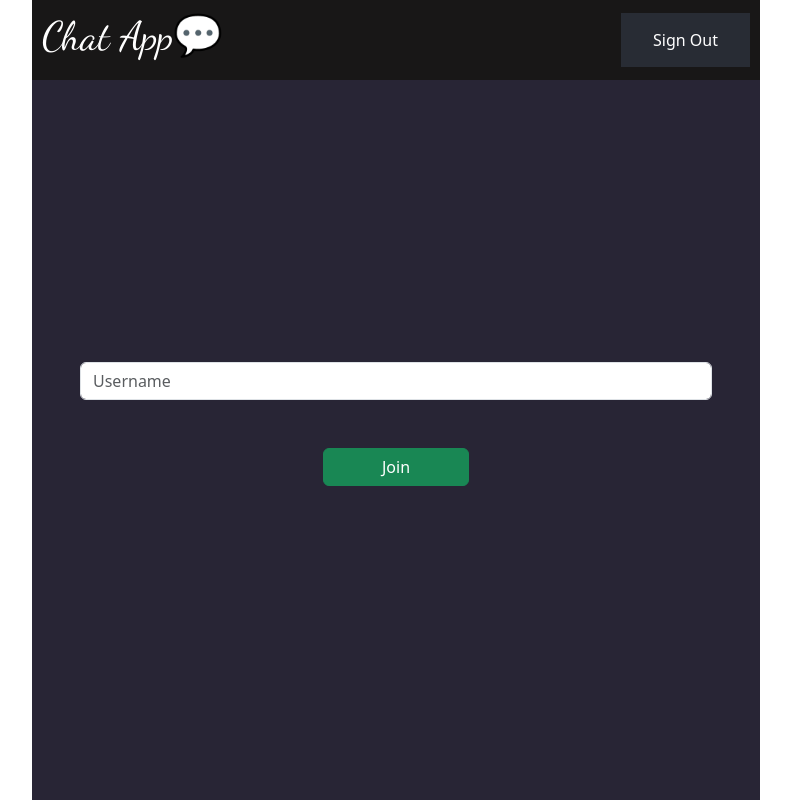
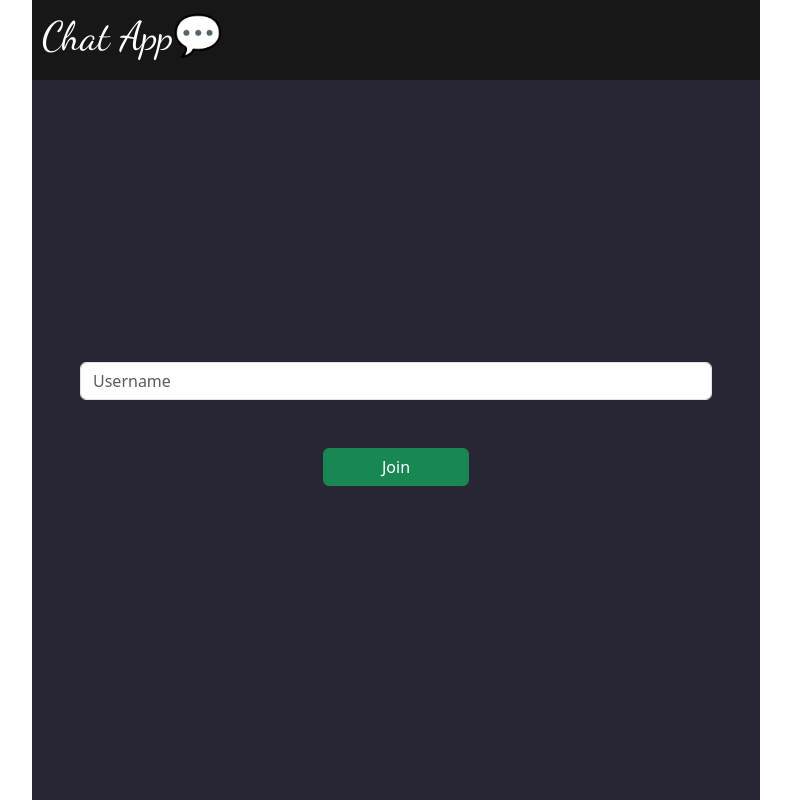
Before and after one commit to minhphan46/chat_app_signalr, a React (Create React App) app in the folder chat_app_client_web/: page / in a window 1280 px wide. Shown: the whole page, without its empty margins (244-1035 px from the left). Built offline with nearby package versions, Linux system fonts and the light colour scheme.

Commit message:
Add Port and Logout

```diff
--- a/chat_app_client_web/src/App.js
+++ b/chat_app_client_web/src/App.js
@@ -75,11 +75,22 @@ function App() {
     }
   };
 
+  const leaveChatRoom = async () => {
+    try {
+      if (connection) {
+        await connection.stop();
+        setConnection(null);
+      }
+    } catch (error) {
+      console.error("Leave chat room error: ", error);
+    }
+  };
+
   return (
     <div className="App">
       <header>
         <h1>Chat App💬</h1>
-        <SignOut />
+        {connection && <SignOut logout={leaveChatRoom} />}
       </header>
 
       <section>
@@ -99,9 +110,9 @@ function App() {
 
 export default App;
 
-function SignOut() {
+function SignOut({ logout }) {
   return (
-    <button className="sign-out" onClick={() => {}}>
+    <button className="sign-out" onClick={() => logout()}>
       Sign Out
     </button>
   );
```
Also changed, not shown: chat_app_client_web/src/App.css (indentation only), 1 other file (tests, documents, lock files or other folders).
